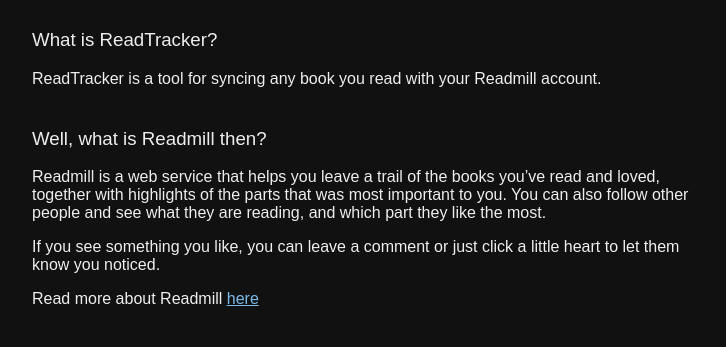
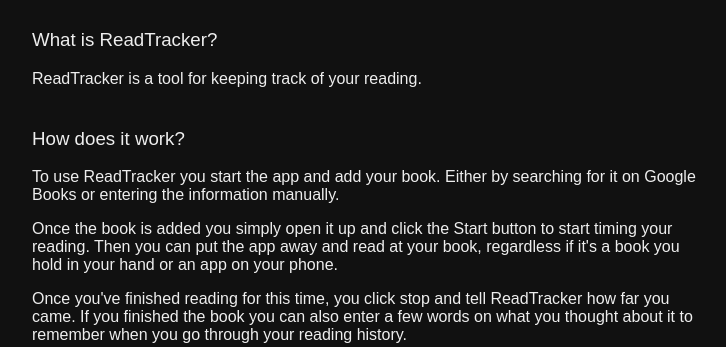
Before and after one commit to christoffer/readtracker-web, a plain HTML site: page public/index.html in a window 1280 px wide. Shown: the part 605-952 px from the top of the page, without its empty margins (268-994 px from the left). Drawn offline with Linux system fonts and the light colour scheme; a web font is replaced by a local one.

Commit message:
Remove mentions of Readmill integration

```diff
--- a/public/index.html
+++ b/public/index.html
@@ -208,52 +208,32 @@
     <article class="faq">
       <section class="left">
         <h3 class="question">What is ReadTracker?</h3>
-        <p class="answer">
-          ReadTracker is a tool for syncing any book you read with your Readmill
-          account.
-        </p>
-
-        <h3 class="question">Well, what is Readmill then?</h3>
-        <div class="answer">
-          <p>
-            Readmill is a web service that helps you leave a trail of the books
-            you&rsquo;ve read and loved, together with highlights of the parts
-            that was most important to you. You can also follow other people and
-            see what they are reading, and which part they like the most.
-          </p>
-          <p>
-            If you see something you like, you can leave a comment or just
-            click a little heart to let them know you noticed.
-          </p>
-          <p>
-            Read more about Readmill <a href="https://readmill.com">here</a>
-          </p>
-        </div>
+        <p class="answer">ReadTracker is a tool for keeping track of your reading.</p>
 
         <h3 class="question">How does it work?</h3>
         <div class="answer">
           <p>
-          To use ReadTracker you first sign in to Readmill (if you want to use
-          that feature, it's optional) and then add your book into ReadTracker.
-          Either by searching for it on Google Books or entering it manually.
+          To use ReadTracker you start the app and add your book. Either by searching
+          for it on Google Books or entering the information manually.
           </p>
           <p>
           Once the book is added you simply open it up and click the Start
           button to start timing your reading. Then you can put the app away
-          and read at your book, regardless if it's a book you hold in your hand or an app on your phone.
+          and read at your book, regardless if it's a book you hold in your
+          hand or an app on your phone.
           </p>
           <p>
           Once you've finished reading for this time, you click stop and
           tell ReadTracker how far you came. If you finished the book you can
-          also enter a few words on what you thought about it that people who
-          follow you on Readmill can see.
+          also enter a few words on what you thought about it to remember when
+          you go through your reading history.
           </p>
         </div>
 
         <h3 class="question">What does it cost?</h3>
         <div class="answer">
           <p>
-          ReadTracker and Readmill are completely free. I would very much appreciate a few kind words <a href="https://play.google.com/store/apps/details?id=com.readtracker">in a review</a> though if you found the app useful.
+          ReadTracker is completely free. I would very much appreciate a few kind words <a href="https://play.google.com/store/apps/details?id=com.readtracker">in a review</a> though if you found the app useful.
           </p>
         </div>
       </section>
@@ -288,17 +268,17 @@
       <div class="feature feature-4">
         <img class="screenshot" src="images/highlights.png" />
         <div class="feature-description">
-          Keep highlights of the favorite parts of your book to give yourself a
-          quick recap of the story when you've finished the book. And share
-          them with friends and followers on Readmill.
+          Keep quotes of the favorite parts of your book to give yourself a
+          quick recap of the story when you've finished the book.
         </div>
       </div>
 
       <div class="feature feature-5">
         <img class="screenshot" src="images/finished.png" />
         <div class="feature-description">
-          Write down a few words the book after you've finished it. Either as mini reviews to other poeple,
-          or as a reminders to yourself of your thoughts right in the moment of finishing it.
+          Write down a few words the book after you've finished it. Either as mini reviews
+          to other poeple, or as a reminders to yourself of your thoughts right in the
+          moment of finishing it.
         </div>
       </div>
     </article>
```
